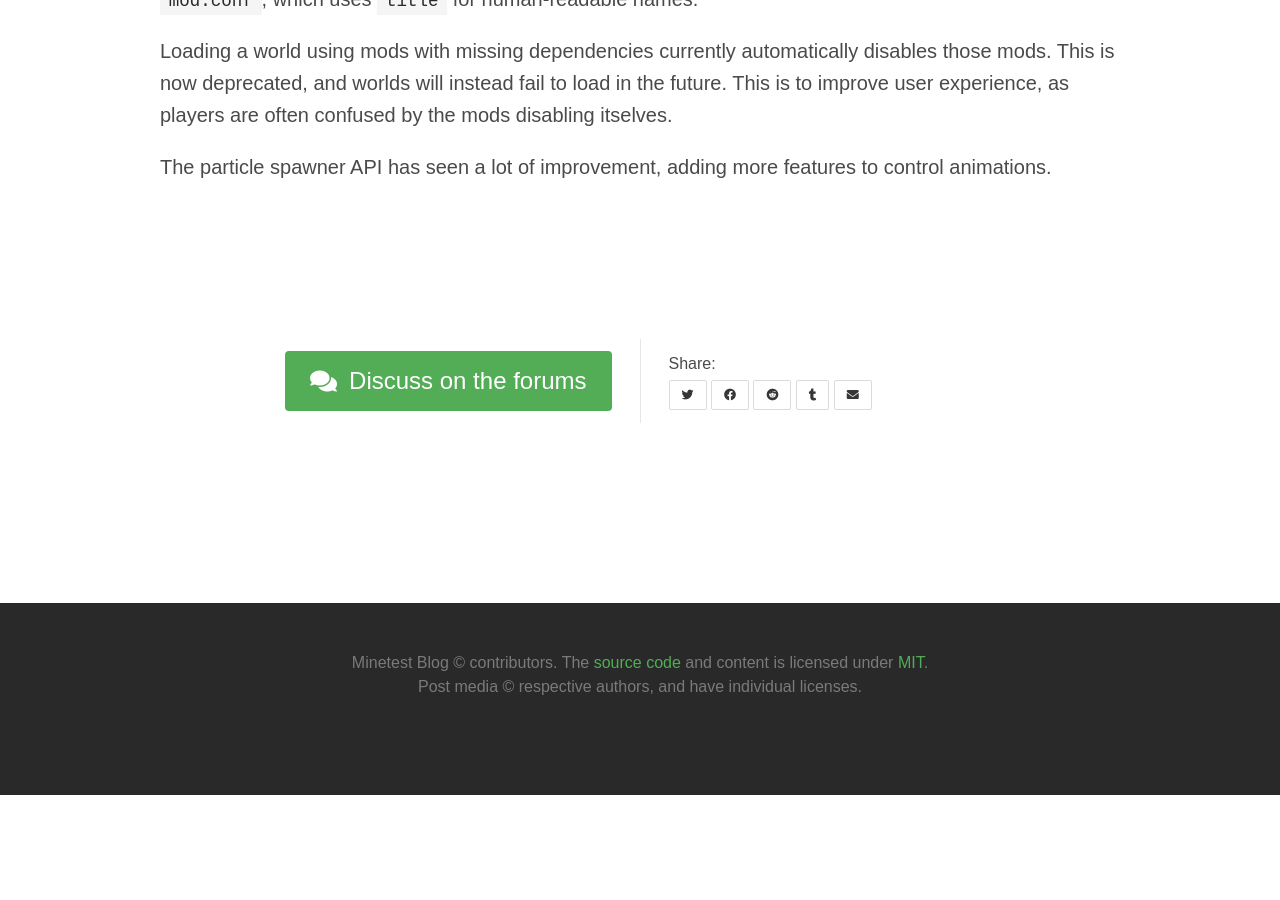
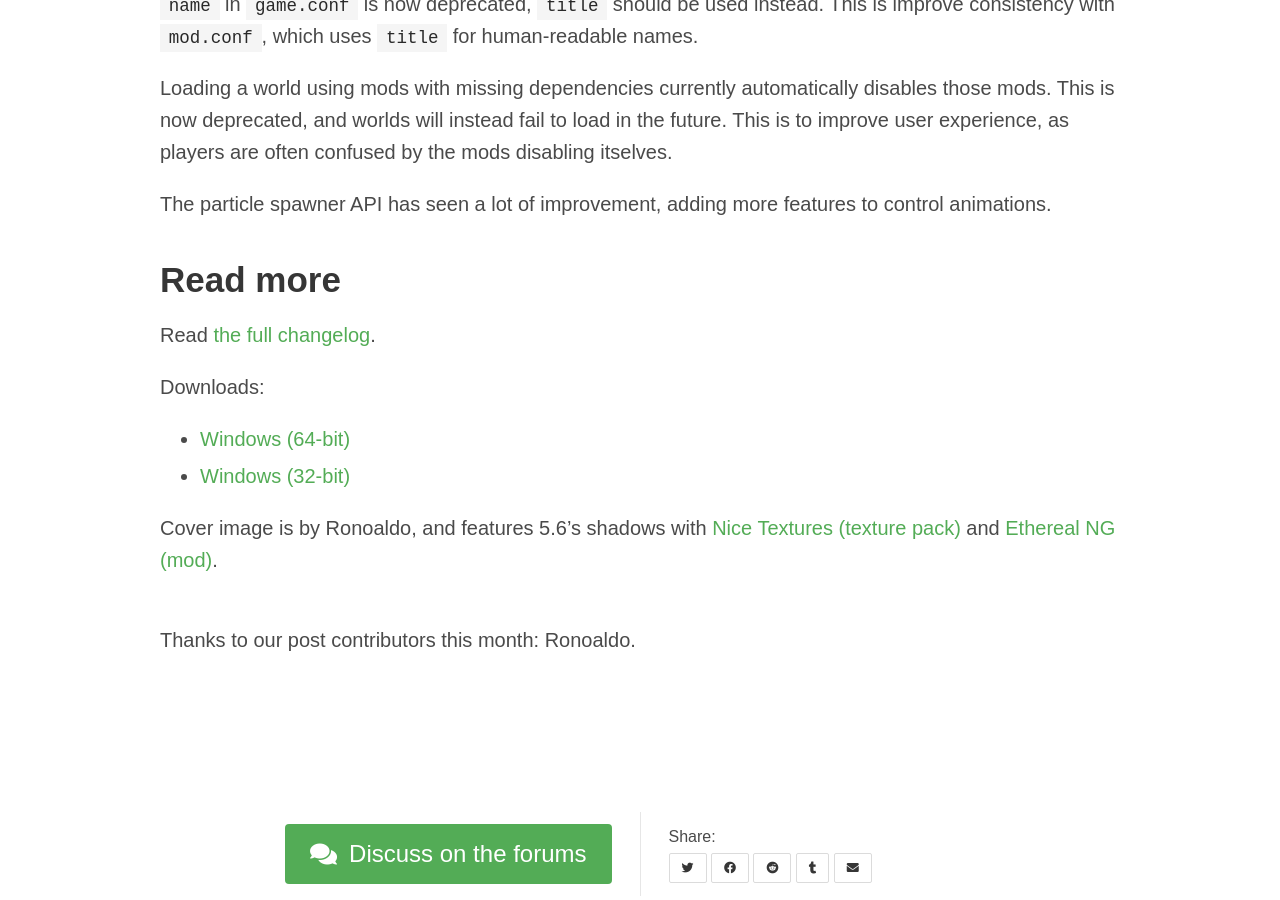
Before and after one commit to minetest/blog, a Jekyll site: the page built from _posts/2022-08-04-5.6.0-released.md, in a window 1280 px wide and 900 px high, scrolled down 3912 px. Built offline with Jekyll 4.4.1, drawn with Linux system fonts in a browser that asks for light colours; before the commit the page ends 4707 px from its top, so only the background shows below that.

Commit message:
Update 3

```diff
--- a/_posts/2022-08-04-5.6.0-released.md
+++ b/_posts/2022-08-04-5.6.0-released.md
@@ -2,10 +2,11 @@
 layout: post
 title:  "Minetest 5.6.0 released!"
 author: rubenwardy
+contributors: ["Ronoaldo"]
 description: >-
   Minetest 5.6.0 has been released, with dynamic shadows, improvements to
   Select Mods and login/register UIs, and more!
-image: /static/blog/5.6.0/shadow_2.jpg
+image: /static/blog/5.6.0/cover.jpg
 forum_topic: https://forum.minetest.net/viewtopic.php?f=18&t=28511
 tags:
   - release
@@ -40,6 +41,7 @@ You can download Minetest from
 - [Mod Configuration ("Select Mods")](#mod-configuration-select-mods)
 - [Improved login/register UI](#improved-loginregister-ui)
 - [Scripting API](#scripting-api)
+- [Read more](#read-more)
 
 
 ## Graphics
@@ -118,3 +120,17 @@ confused by the mods disabling itselves.
 
 The particle spawner API has seen a lot of improvement, adding more features to
 control animations.
+
+## Read more
+
+Read [the full changelog](https://dev.minetest.net/Changelog#5.5.0_.E2.86.92_5.6.0).
+
+Downloads:
+
+- [Windows (64-bit)](https://github.com/minetest/minetest/releases/download/5.6.0/minetest-5.6.0-win64.zip)
+- [Windows (32-bit)](https://github.com/minetest/minetest/releases/download/5.6.0/minetest-5.6.0-win32.zip)
+
+Cover image is by Ronoaldo, and features 5.6's shadows with
+[Nice Textures (texture pack)](https://content.minetest.net/packages/duckgo/nice_textures/)
+and
+[Ethereal NG (mod)](https://content.minetest.net/packages/TenPlus1/ethereal/).
```
Also changed, not shown: static/blog/5.6.0/cover.jpg (added), 1 other file.
